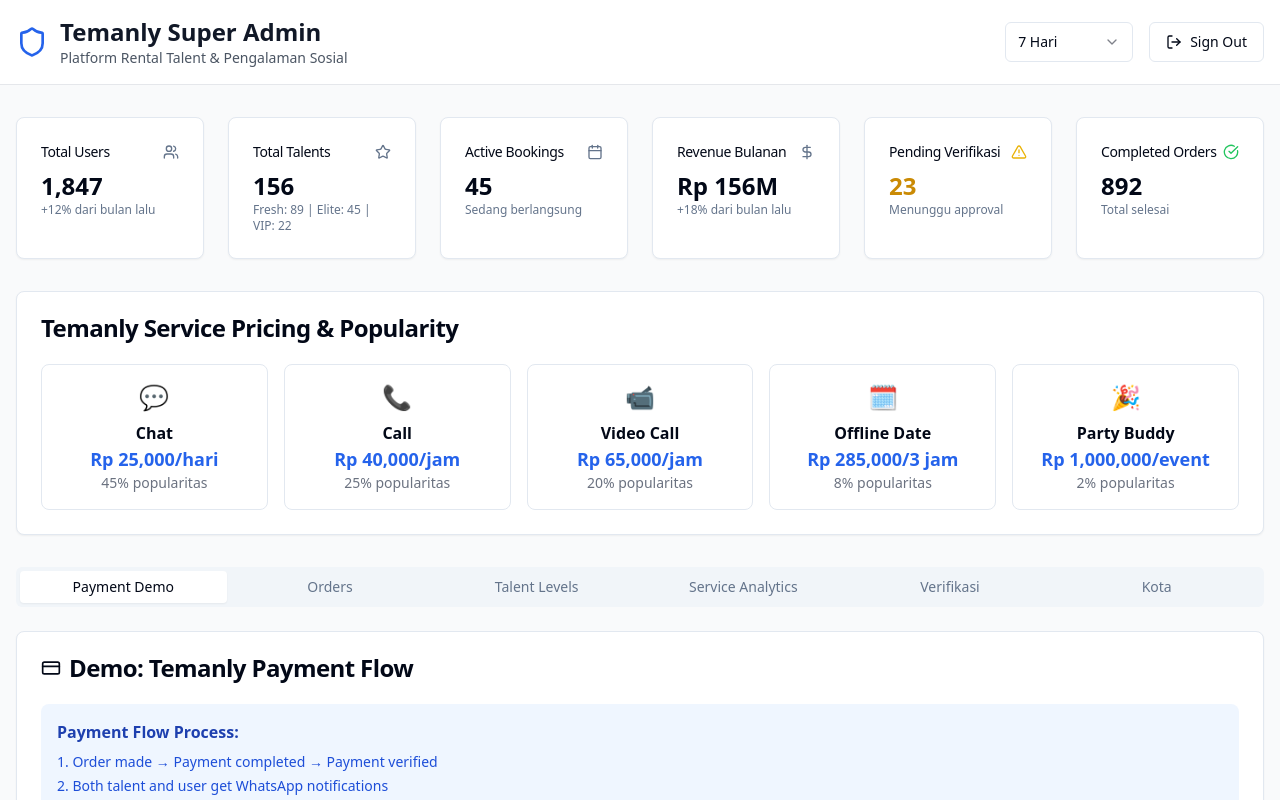
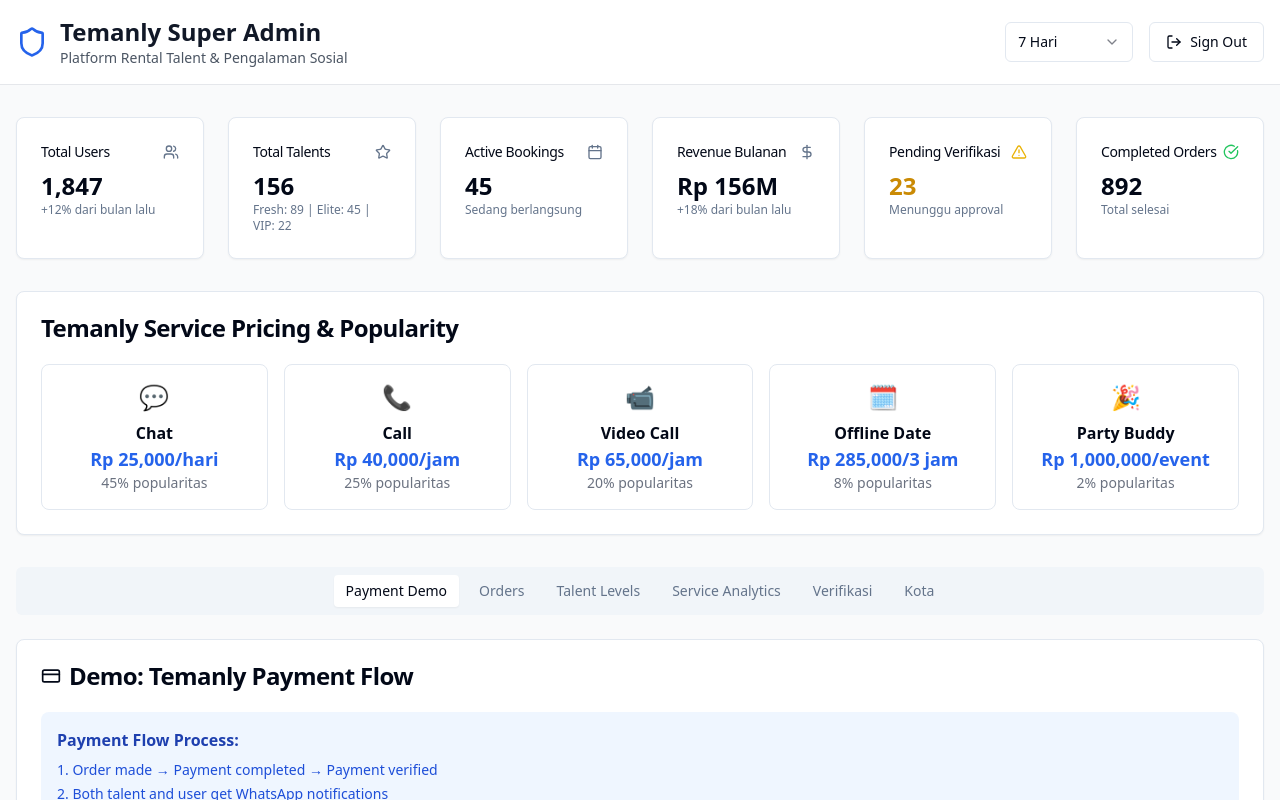
Before and after one commit to Amdsnk/temanly-social-spark-35, a React (Vite) app: page /admin in a window 1280 px wide. Shown: the top 800 px of the page. Built offline with nearby package versions, Linux system fonts and the light colour scheme.

Commit message:
Fix: Admin dashboard tabs to horizontal
Refactor the admin dashboard tabs to use a horizontal layout.

```diff
--- a/src/pages/AdminDashboard.tsx
+++ b/src/pages/AdminDashboard.tsx
@@ -228,13 +228,13 @@ const AdminDashboard = () => {
         </Card>
 
         <Tabs defaultValue="payments" className="space-y-6">
-          <TabsList className="grid w-full grid-cols-6">
-            <TabsTrigger value="payments">Payment Demo</TabsTrigger>
-            <TabsTrigger value="orders">Orders</TabsTrigger>
-            <TabsTrigger value="talents">Talent Levels</TabsTrigger>
-            <TabsTrigger value="analytics">Service Analytics</TabsTrigger>
-            <TabsTrigger value="verification">Verifikasi</TabsTrigger>
-            <TabsTrigger value="cities">Kota</TabsTrigger>
+          <TabsList className="flex flex-wrap gap-2 h-auto p-2 bg-muted">
+            <TabsTrigger value="payments" className="flex-shrink-0">Payment Demo</TabsTrigger>
+            <TabsTrigger value="orders" className="flex-shrink-0">Orders</TabsTrigger>
+            <TabsTrigger value="talents" className="flex-shrink-0">Talent Levels</TabsTrigger>
+            <TabsTrigger value="analytics" className="flex-shrink-0">Service Analytics</TabsTrigger>
+            <TabsTrigger value="verification" className="flex-shrink-0">Verifikasi</TabsTrigger>
+            <TabsTrigger value="cities" className="flex-shrink-0">Kota</TabsTrigger>
           </TabsList>
 
           <TabsContent value="payments">
```
